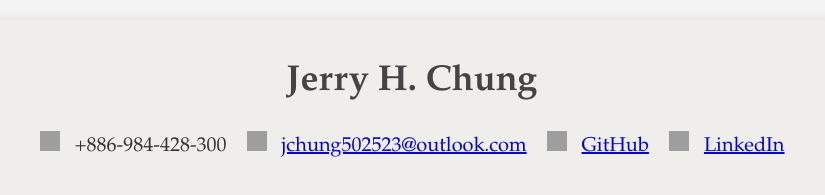
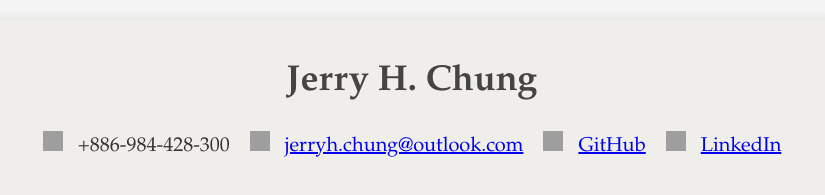
Before and after one commit to mangoz34/mangoz34.github.io, a plain HTML site: page index.html in a window 1280 px wide. Shown: the top 195 px of the page, 228-1053 px from the left. Drawn offline with Linux system fonts and the light colour scheme; grey boxes are pictures that could not be loaded.

Commit message:
Update index.html

```diff
--- a/index.html
+++ b/index.html
@@ -73,9 +73,9 @@
         <br>
         <div class="contact-info" style="font-size: 20px; text-align: center;">
             <img src="https://cdn-icons-png.flaticon.com/512/0/191.png" alt="Phone" width="20" height="20"> +886-984-428-300&nbsp;&nbsp;&nbsp;
-            <img src="https://cdn-icons-png.flaticon.com/512/1944/1944250.png" alt="Email" width="20" height="20"> <a href="mailto:jchung502523@outlook.com">jchung502523@outlook.com</a>&nbsp;&nbsp;&nbsp;
-            <img src="https://cdn-icons-png.flaticon.com/512/25/25231.png" alt="Github" width="20" height="20"> <a href="https://github.com/mangoz39">GitHub</a>&nbsp;&nbsp;&nbsp;
-            <img src="https://cdn-icons-png.flaticon.com/512/174/174857.png" alt="LinkedIn" width="20" height="20"> <a href="https://www.linkedin.com/in/jchung502/">LinkedIn</a>
+            <img src="https://cdn-icons-png.flaticon.com/512/1944/1944250.png" alt="Email" width="20" height="20"> <a href="mailto:jerryh.chung@outlook.com">jerryh.chung@outlook.com</a>&nbsp;&nbsp;&nbsp;
+            <img src="https://cdn-icons-png.flaticon.com/512/25/25231.png" alt="Github" width="20" height="20"> <a href="https://github.com/mangoz34">GitHub</a>&nbsp;&nbsp;&nbsp;
+            <img src="https://cdn-icons-png.flaticon.com/512/174/174857.png" alt="LinkedIn" width="20" height="20"> <a href="https://www.linkedin.com/in/jchung34/">LinkedIn</a>
             <br> <br/>
         </div>
 
```
